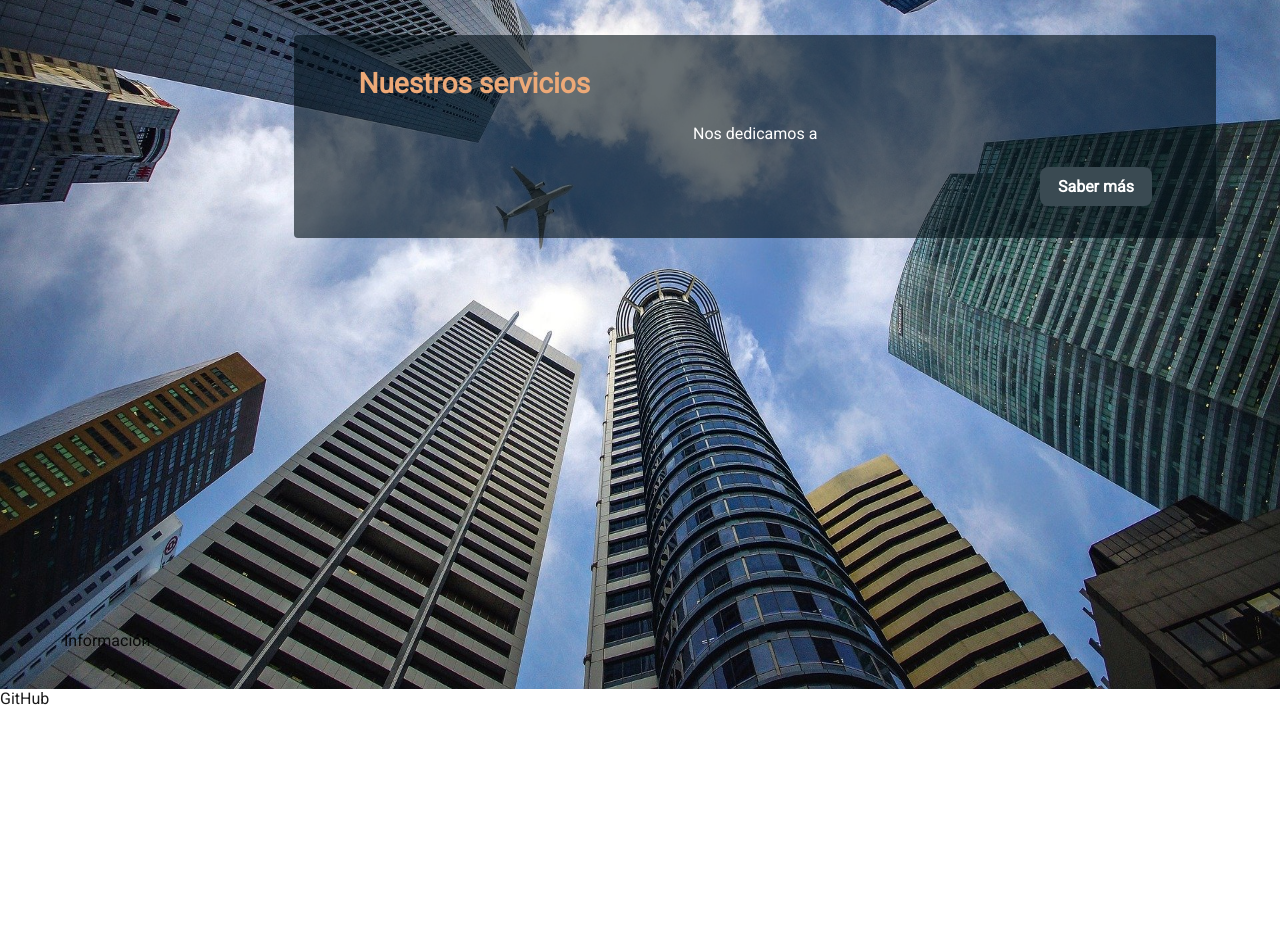
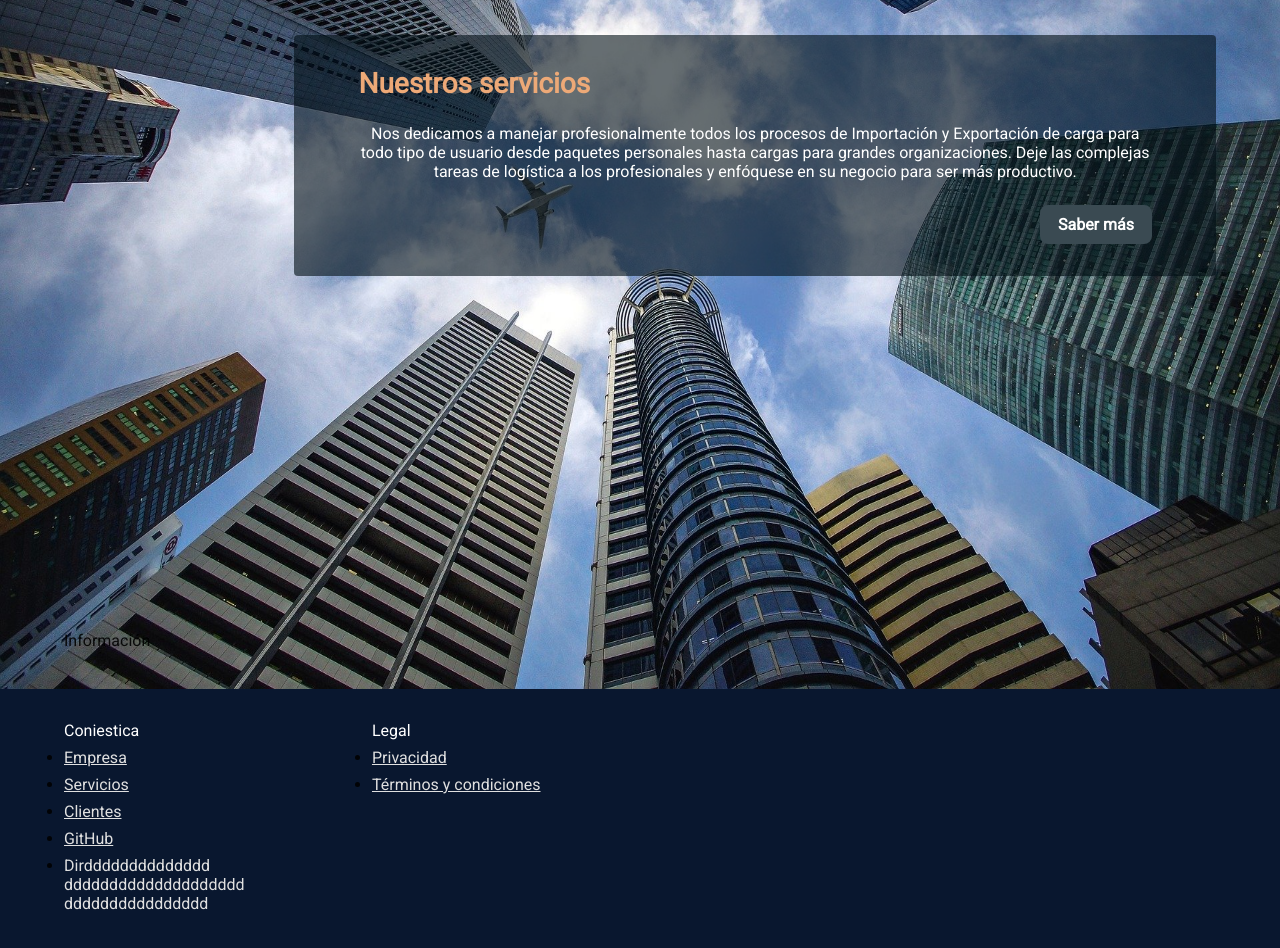
Before and after one commit to tobiasbriones/ep-coniestica, a plain HTML site: page index.html in a window 1280 px wide. Shown: the part 480-1428 px from the top of the page. Before the commit the page ends 1188 px from the top, so only its background shows below. Drawn offline with Linux system fonts and the light colour scheme.

Commit message:
index almost done

```diff
--- a/css/main.css
+++ b/css/main.css
@@ -21,7 +21,8 @@
 
 :root {
     --nav-height: 96px;
-    --brown-primary: rgb(237, 169, 119);
+    --brown-primary: #eda977;
+    --footer-bg: #09172f;
 }
 
 .gone {
@@ -137,7 +138,34 @@ header > nav > div > ul > li > a > span {
 
 /* --------------------------------------------- FOOTER --------------------------------------------- */
 footer {
+    padding: 16px 32px;
+    background-color: var(--footer-bg);
+}
 
+footer li {
+    max-width: 240px;
+    padding: 4px 0px;
+}
+
+footer a {
+    color: #e0e0e0;
+    text-decoration: underline;
+}
+
+footer span {
+    color: #e0e0e0;
+}
+
+footer p.title {
+    margin-bottom: 4px;
+    color: white;
+    font-size: 16px;
+}
+
+footer > div > div {
+    display: inline-block;
+    padding: 16px 32px;
+    vertical-align: top;
 }
 
 /* --------------------------------------------- LOGO --------------------------------------------- */
--- a/index.html
+++ b/index.html
@@ -77,7 +77,11 @@
                     <div class="right">
                         <span>Nuestros servicios</span>
                         <p>
-                            Nos dedicamos a
+                            Nos dedicamos a manejar profesionalmente todos los procesos de Importación
+                            y Exportación de carga para todo tipo de usuario desde paquetes personales
+                            hasta cargas para grandes organizaciones. Deje las complejas tareas
+                            de logística a los profesionales y enfóquese en su negocio para ser más
+                            productivo.
                         </p>
                         <a href="/services.html">Saber más</a>
                     </div>
@@ -89,9 +93,42 @@
         </div>
 
         <footer>
-                <a href="https://github.com/TobiasBriones/example.programming.web.coniestica">
-                    <span>GitHub</span>
-                </a>
+            <div>
+                <div>
+                    <p class="title">Coniestica</p>
+                    <ul>
+                        <li>
+                            <a href="/about.html">Empresa</a>
+                        </li>
+                        <li>
+                            <a href="/services.html">Servicios</a>
+                        </li>
+                        <li>
+                            <a href="/clients.html">Clientes</a>
+                        </li>
+                        <li>
+                            <a href="https://github.com/TobiasBriones/example.programming.web.coniestica">GitHub</a>
+                        </li>
+                        <li>
+                            <span>
+                                Dirdddddddddddddd dddddddddddddddddddd dddddddddddddddd
+                            </span>
+                        </li>
+                    </ul>
+                </div>
+                <div>
+                    <p class="title">Legal</p>
+                    <ul>
+                        <li>
+                            <a href="/legal.html?v=privacy">Privacidad</a>
+                        </li>
+                        <li>
+                            <a href="/legal.html?v=terms_and_conditions">Términos y condiciones</a>
+                        </li>
+                    </ul>
+                </div>
+            </div>
+
         </footer>
 
         <noscript>Please enable JavaScript to continue using this application.</noscript>
```
